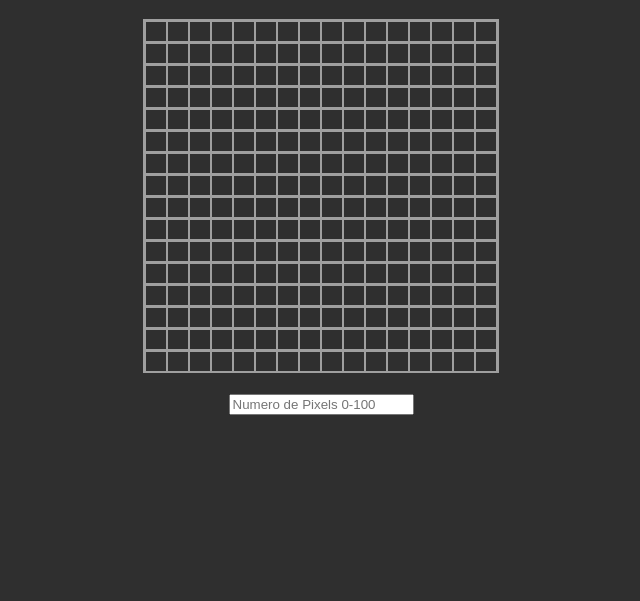
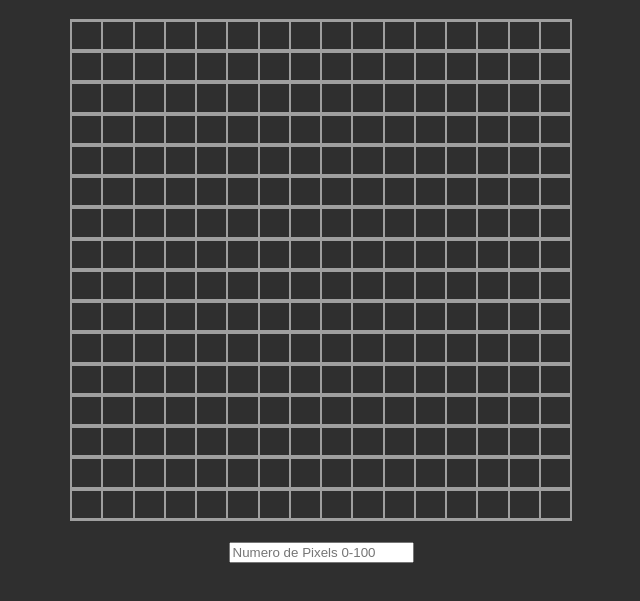
Before and after one commit to pablosga/etch-a-sketch, a plain HTML site: page index.html in a window 1280 px wide. Shown: the part 63-664 px from the top of the page, without its empty margins (319-959 px from the left). Drawn offline with Linux system fonts and the light colour scheme.

Commit message:
Añade display flex al css creando pizarras proporcionadas

```diff
--- a/styles.css
+++ b/styles.css
@@ -18,8 +18,8 @@ div {
 }
 
 #main-container {
-    height: fit-content;
-    width: fit-content;
+    height: 500px;
+    width: 500px;
     margin: auto;
     display: flex;
     flex-direction: column;
@@ -33,11 +33,12 @@ div {
 }
 
 .fila {
-    height: 20px;
     display: flex;
+    flex-grow: 1;
+    width: 100%
 }
 
 .cuadrado {
-    height: 100%;
-    width: 20px;
+    display: flex;
+    flex-grow: 1;
 }
```
